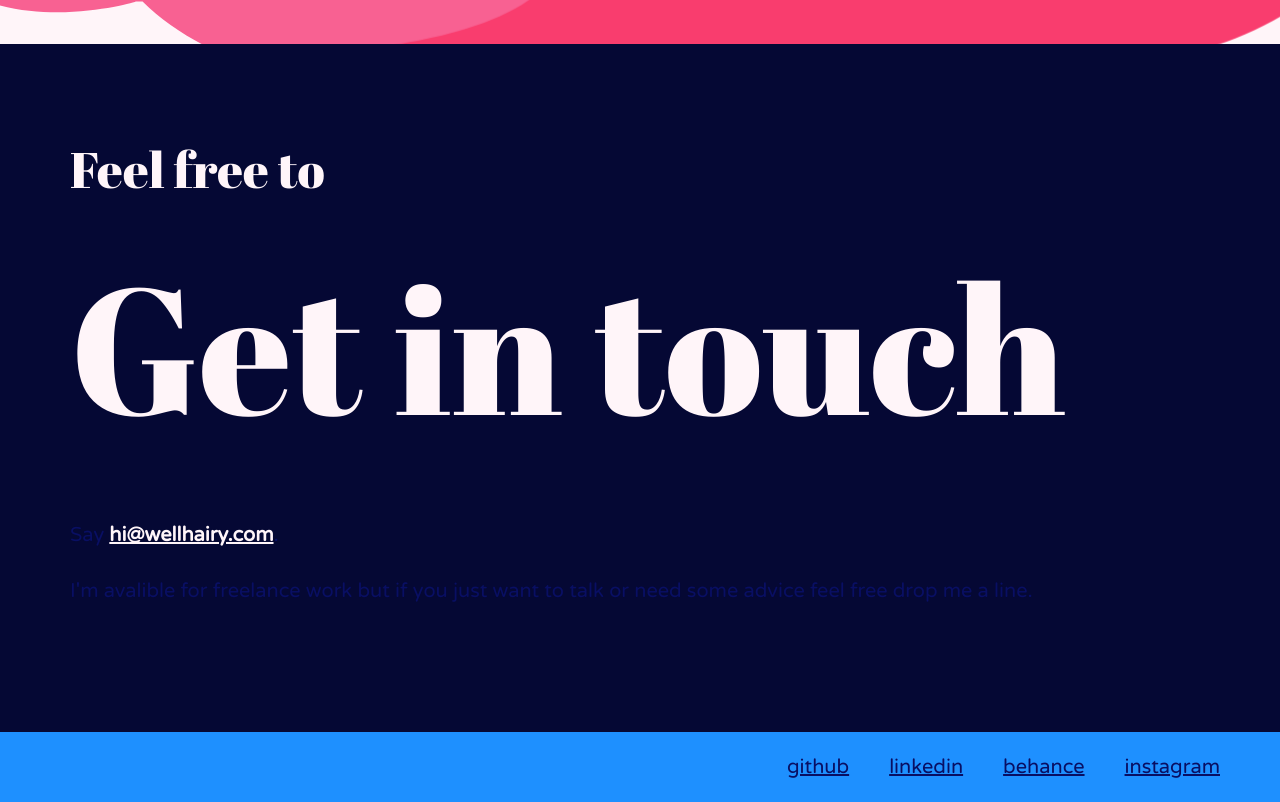
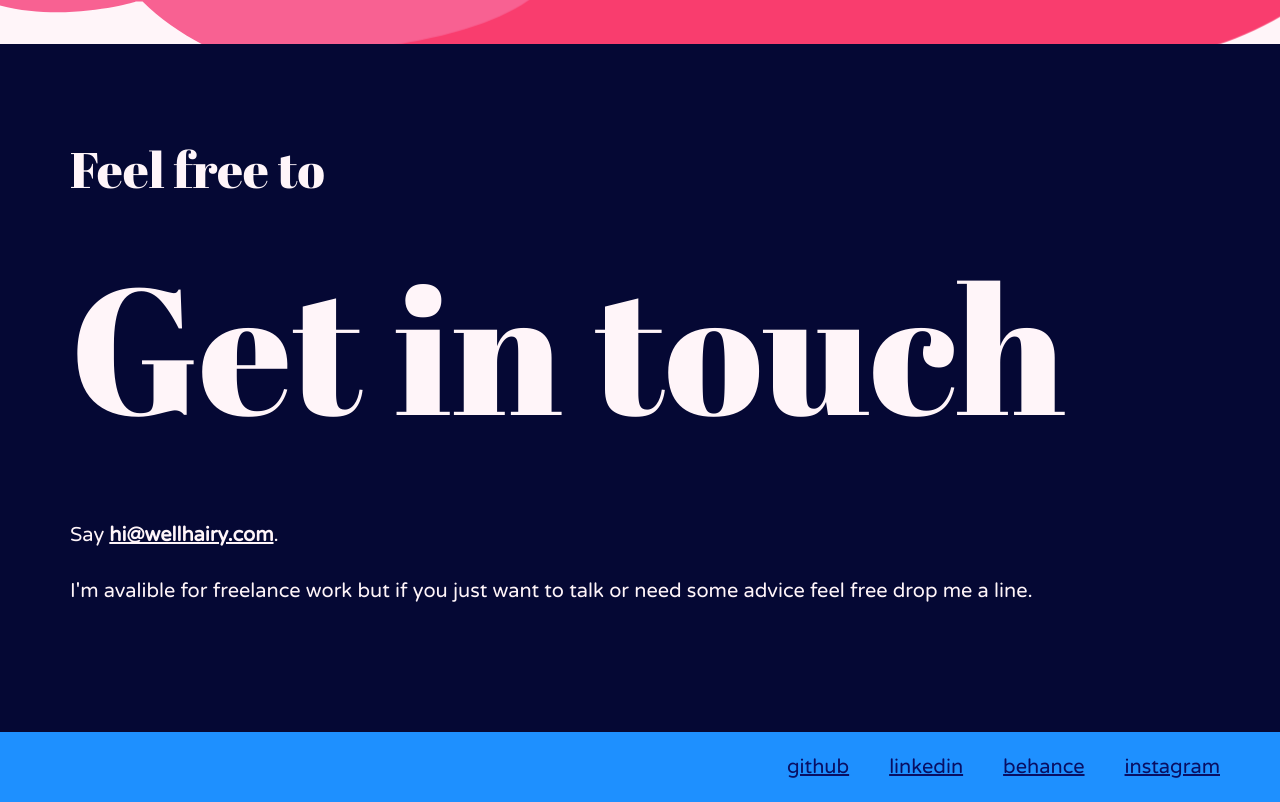
Before and after one commit to wellhairy/site, a Gatsby site: page / in a window 1280 px wide. Shown: the part 8476-9278 px from the top of the page. Built offline with nearby package versions, Linux system fonts and the light colour scheme; Gatsby itself is replaced by a stand-in of ours.

Commit message:
fix footer text color

```diff
--- a/src/components/footer/footer.module.scss
+++ b/src/components/footer/footer.module.scss
@@ -59,6 +59,7 @@
   &__text {
     position: relative;
     z-index: 1;
+    color: color(base, cotton-candy);
 
     &:first-child {
       margin-bottom: 12vw;
```
